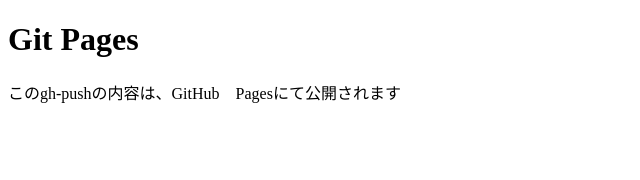
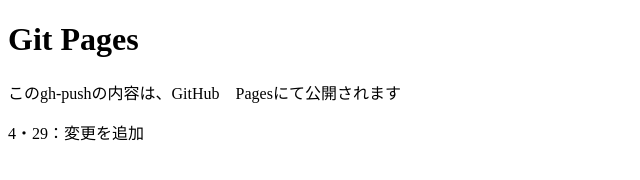
Before and after one commit to SaitoYoshiko/git-repository, a plain HTML site: page index.html in a window 1280 px wide. Shown: the whole page, without its empty margins (0-640 px from the left). Drawn offline with Linux system fonts and the light colour scheme.

Commit message:
追記：gitHubPages

```diff
--- a/index.html
+++ b/index.html
@@ -7,5 +7,6 @@
 	<body>
 		<h1>Git Pages</h1>
 		<p>このgh-pushの内容は、GitHub　Pagesにて公開されます</p>
+		<p>4・29：変更を追加</p>
 	</body>
 </html>
```
